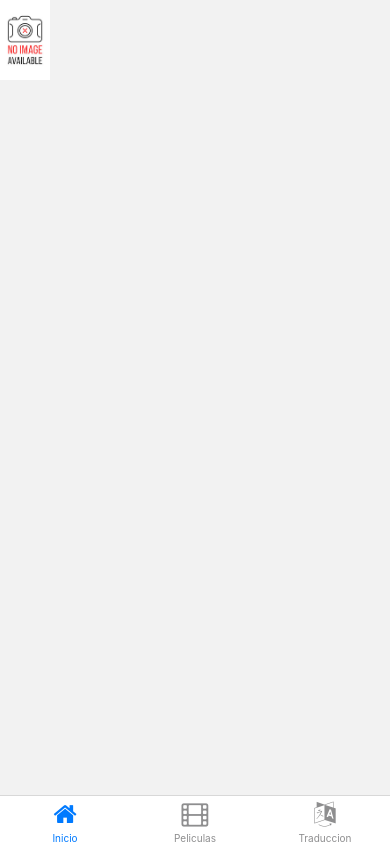
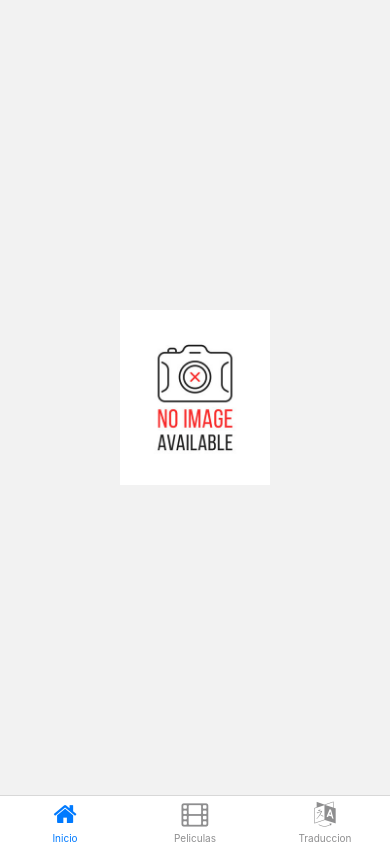
Before and after one commit to CesarJoseDelgadoSuarez/curso-React-Native, a React Native app: screen /MovieList in a window 390 px wide. Built offline with nearby package versions, Linux system fonts and the light colour scheme.

Commit message:
Funciona la animacion para ver la info de la pelicula

```diff
--- a/src/animations/ImageScaleAnimation.jsx
+++ b/src/animations/ImageScaleAnimation.jsx
@@ -1,54 +1,67 @@
 import React, { Component } from "react";
-
 import { View, Image, Animated, Pressable, Dimensions } from "react-native";
 
 class ImageScaleAnimation extends Component {
   constructor(props) {
     super(props);
-
     this.state = {
       scaleAnimationH: new Animated.Value(80),
-
       scaleAnimationW: new Animated.Value(50),
     };
-
     this.imgSrc =
       props.source || require("../../assets/images/imageNotFound.jpg");
-
-    this.pruebaMethod = props.handleFinish;
+    this.handleFinish = props.handleFinish;
+    this.isAnimating = false;
   }
 
   startAnimation = () => {
+    if (this.isAnimating) {
+      return;
+    }
+
     const { scaleAnimationH, scaleAnimationW } = this.state;
-
     const { height, width } = Dimensions.get("window");
-
     const duration = 1000;
 
     const animationConfigH = {
       toValue: height,
-
       duration,
-
+      useNativeDriver: false,
+    };
+    const animationConfigW = {
+      toValue: width,
+      duration,
       useNativeDriver: false,
     };
 
-    const animationConfigW = {
-      toValue: width,
-
-      duration,
-
-      useNativeDriver: false,
-    };
+    this.isAnimating = true;
 
     Animated.parallel([
       Animated.timing(scaleAnimationH, animationConfigH),
-
       Animated.timing(scaleAnimationW, animationConfigW),
     ]).start(({ finished }) => {
-      console.log("termine");
-      this.pruebaMethod();
+      this.isAnimating = false;
+      this.handleFinish();
+      // Restaurar los valores originales después de que la animación haya terminado
+      this.resetAnimation();
     });
+  };
+
+  resetAnimation = () => {
+    const { scaleAnimationH, scaleAnimationW } = this.state;
+
+    Animated.parallel([
+      Animated.timing(scaleAnimationH, {
+        toValue: 80,
+        duration: 0,
+        useNativeDriver: false,
+      }),
+      Animated.timing(scaleAnimationW, {
+        toValue: 50,
+        duration: 0,
+        useNativeDriver: false,
+      }),
+    ]).start();
   };
 
   render() {
@@ -60,7 +73,6 @@ class ImageScaleAnimation extends Component {
           source={this.imgSrc}
           style={{
             width: scaleAnimationW,
-
             height: scaleAnimationH,
           }}
         />
--- a/src/animations/ImageZoom.jsx
+++ b/src/animations/ImageZoom.jsx
@@ -1,27 +1,41 @@
 import React from "react";
-import { Button, View, StyleSheet, Text, Pressable } from "react-native";
+import {
+  Button,
+  View,
+  StyleSheet,
+  Text,
+  Pressable,
+  Dimensions,
+} from "react-native";
 import Animated, {
   useSharedValue,
   withSpring,
+  withTiming,
   runOnJS,
 } from "react-native-reanimated";
 import { useAnimatedStyle } from "react-native-reanimated";
 
-export default function App() {
+const ImageZoom = ({ handleFinish, ...props }) => {
   const scale = useSharedValue(1);
+
   const [finished, setFinished] = React.useState(false);
 
+  const scaleFactor = Dimensions.get("window").width / 150;
+
+  console.log(scaleFactor);
+
   const handlePress = () => {
-    scale.value = withSpring(2, {}, () => {
+    scale.value = withTiming(scaleFactor, {}, () => {
       // highlight-next-line
       runOnJS(() => {
         console.log("Termine");
-      })(true);
+        handleFinish();
+      })();
     });
   };
 
   const animatedStyle = useAnimatedStyle(() => ({
-    transform: [{ scale: scale.value }],
+    transform: [{ scale: scale.value, translateX: 100, translateY: 100 }],
   }));
 
   return (
@@ -34,7 +48,9 @@ export default function App() {
       </Pressable>
     </View>
   );
-}
+};
+
+export default ImageZoom;
 
 const styles = StyleSheet.create({
   container: {
--- a/src/pages/Home.jsx
+++ b/src/pages/Home.jsx
@@ -1,7 +1,7 @@
 import ImageZoom from "../animations/ImageZoom";
 import ImageScaleAnimation from "../animations/ImageScaleAnimation";
 const HomeScreen = () => {
-  return <ImageScaleAnimation />;
+  return <ImageZoom />;
 };
 
 export default HomeScreen;
--- a/src/pages/Movies/MovieItem.jsx
+++ b/src/pages/Movies/MovieItem.jsx
@@ -1,6 +1,7 @@
 import { Image, StyleSheet, View } from "react-native";
 import StyledText from "../../components/StyledText";
 import ImageScaleAnimation from "../../animations/ImageScaleAnimation";
+import ImageZoom from "../../animations/ImageZoom";
 const MovieItem = ({ movie, getMovieID, ...props }) => {
   const movieImage =
     movie.primaryImage !== null
```
